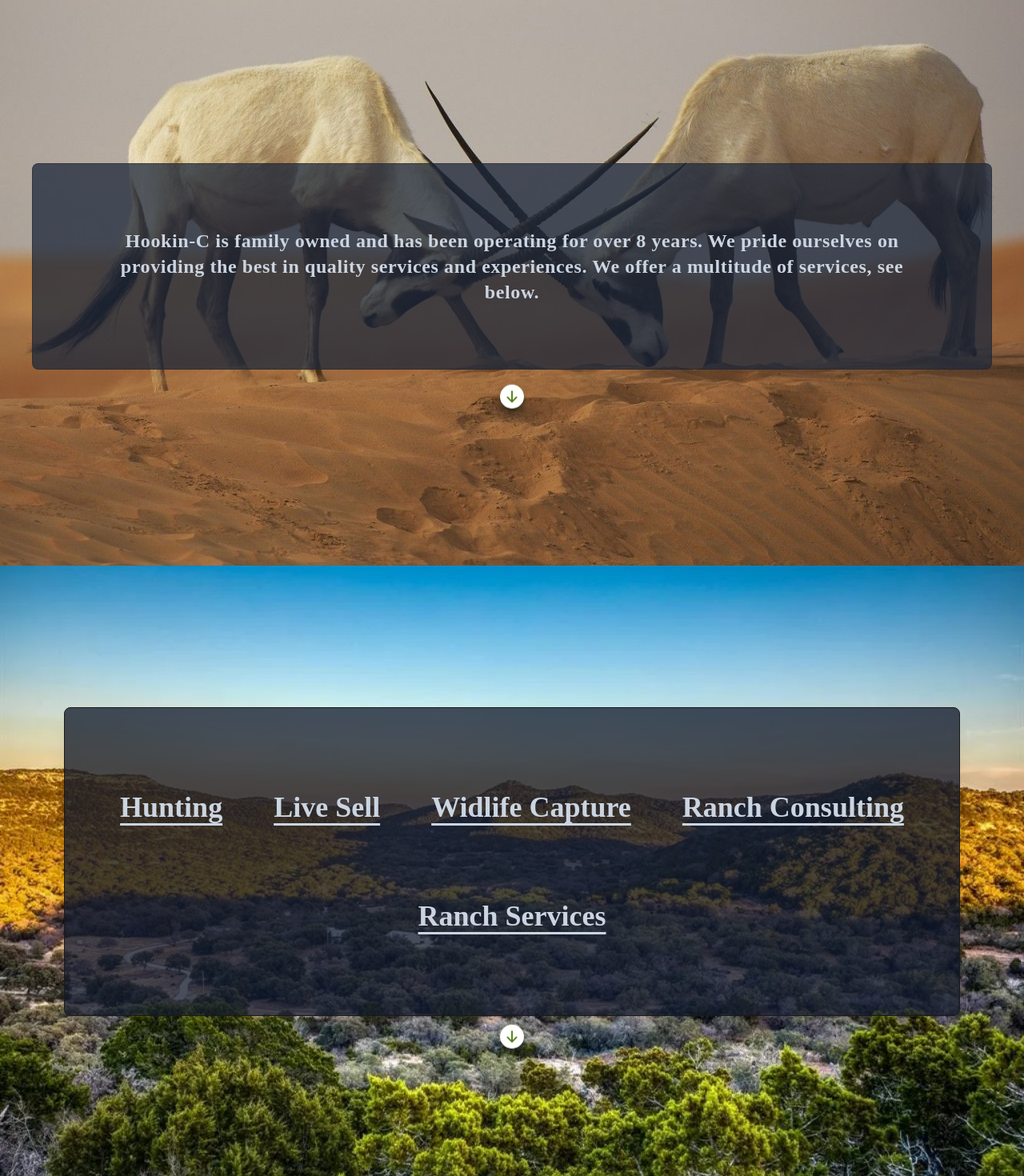
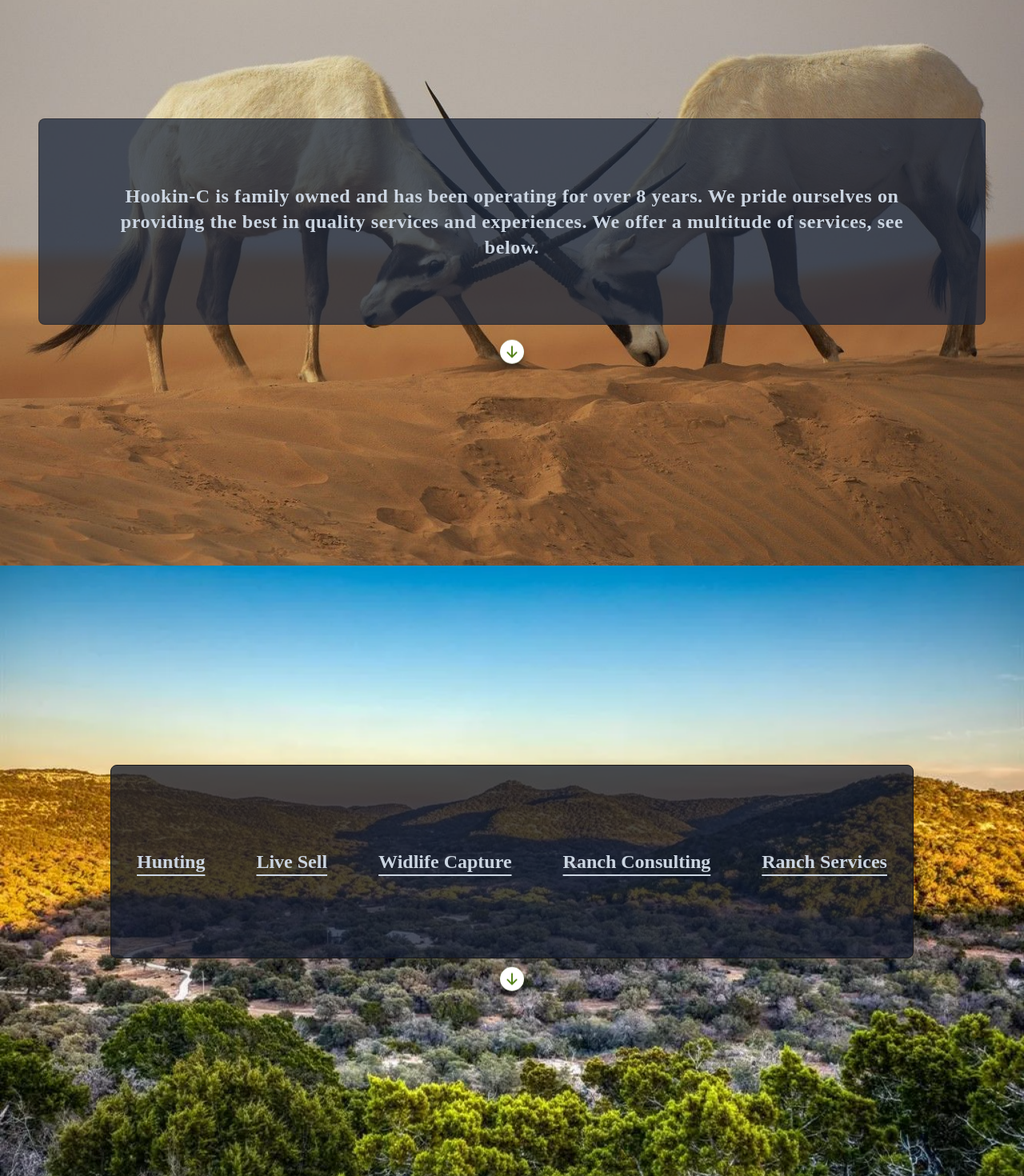
Before and after one commit to fmills89/hookin-c, a React (Create React App) app: page / in a window 1280 px wide. Shown: the part 893-2363 px from the top of the page at 80% size. Built offline with nearby package versions, Linux system fonts and the light colour scheme.

Commit message:
updated styling in services/work

```diff
--- a/src/components/About/About.js
+++ b/src/components/About/About.js
@@ -5,7 +5,7 @@ import DownButton from "../../UI/DownButton";
 
 const style = {
   mainContainer: `w-full h-screen flex justify-center items-center aboutWallpaper`,
-  container: `flex flex-col rounded-xl items-center mx-8 pt-8 mt-20 `,
+  container: `flex flex-col rounded-xl items-center mx-10 my-14 `,
   about: `p-20 m-2 text-lg md:text-2xl border border-stone-800/50 text-slate-100 rounded-lg bg-slate-800/75 font-bold tracking-wide leading-relaxed text-center text-slate-300`,
 };
 
--- a/src/components/Services/Services.js
+++ b/src/components/Services/Services.js
@@ -5,8 +5,8 @@ import DownButton from "../../UI/DownButton";
 
 const style = {
   headContainer: `w-full h-screen mb-20 flex flex-col justify-center items-center serviceWallpaper mb-auto`,
-  servicesContainer: `border border-stone-900 bg-slate-900/75 rounded-lg mx-20  shadow-xl`,
-  servicesList: `text-base md:text-4xl font-bold text-slate-300 flex flex-wrap justify-center my-14`,
+  servicesContainer: `border border-stone-900 bg-slate-900/75 rounded-lg mx-12 shadow-xl`,
+  servicesList: `text-base md:text-2xl font-bold text-slate-300 flex flex-wrap justify-center my-14`,
   li: `py-4 m-8 underline underline-offset-8`,
 };
 
--- a/src/components/Work/Work.js
+++ b/src/components/Work/Work.js
@@ -16,8 +16,8 @@ import { repeatStyles } from "../../Style/style";
 import DownButton from "../../UI/DownButton";
 
 const style = {
-  workContainer: `w-full h-screen p-8 flex flex-col justify-center items-center workWallpaper`,
-  picCollageContainer: `w-full h-full grid grid-cols-2 md:grid-cols-4 gap-1 py-4`,
+  workContainer: `w-full h-[2800px] md:h-[700px] p-8 flex flex-col justify-center items-center workWallpaper`,
+  picCollageContainer: `w-full h-full grid grid-cols-1 md:grid-cols-4 gap-1 py-4`,
   picsContainer: ` flex justify-center items-center m-1 md:m-4 overflow-hidden rounded-lg border-2 md:border-4 border-stone-900/75 bg-stone-900/50 hover:shadow-2xl hover:shadow-stone-900/75`,
   pics: `rounded-lg transition ease-in-out delay-150 md:hover:scale-110 duration-300`,
   buttonContainer: ``,
```
